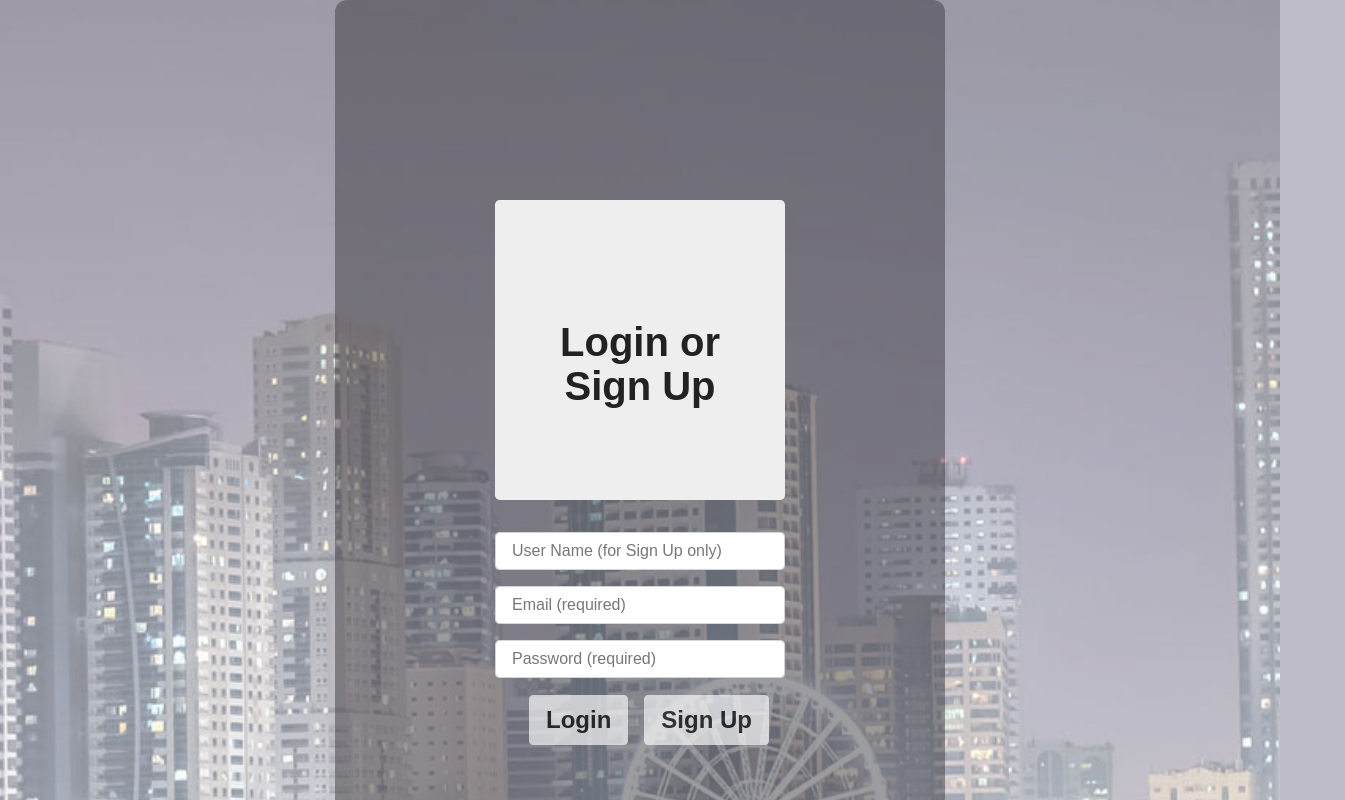
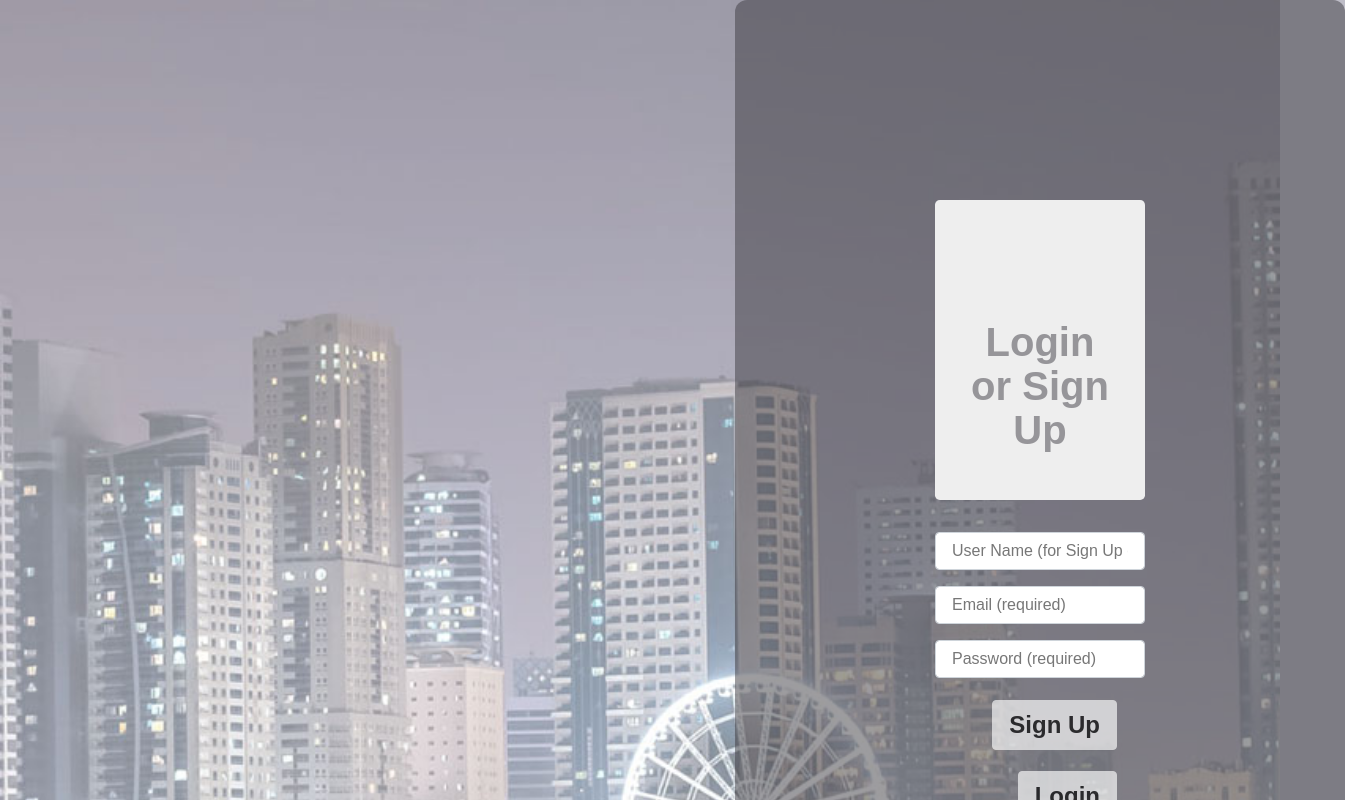
Before and after one commit to MartyFromCary/shop-for-cities, a React (Create React App) app in the folder client/: page / in a window 1280 px wide. Shown: the top 800 px of the page, 1345 px wide, since content can reach past the window. Built offline with nearby package versions, Linux system fonts and the light colour scheme; the HTML template or start-up script is replaced by a standard one; a web font is replaced by a local one.

Commit message:
latest updates including Anna's css for login and search

```diff
--- a/client/src/pages/Login/Styles.css
+++ b/client/src/pages/Login/Styles.css
@@ -7,9 +7,9 @@
 	color: rgba(62, 60, 67, .5);
 } */
 
-.box {
+/* .box { */
 	/* display: flex; */
-	background-color: rgba(62,60, 67, .5);
+	/* background-color: rgba(62,60, 67, .5);
 	padding-top: 200px;
 	padding-right:160px;
 	padding-bottom:200px;
@@ -17,9 +17,43 @@
 
 	border-radius: 12px;
 
+} */
+
+/* .searchbutton:hover {
+	cursor: pointer;
+	transform: scale(1.1);
+} */
+
+/* Anna's updated css */
+
+body {
+	background-image: url("../../Images/homePageBackground.jpg");
+	max-width: 100%;
+    background-color:#bebdc7;
+	background-repeat:no-repeat;
+	background-size:cover;
+	color: rgba(62, 60, 67, .5);
+}
+
+.box {
+	background-color: rgba(62,60, 67, .5);
+	width: 100%;
+	margin-left: 400px;
+	padding-top: 200px;
+	padding-right:200px;
+	padding-bottom:200px;
+	padding-left:200px;
+	border-radius: 12px;
 }
 
 .searchbutton:hover {
 	cursor: pointer;
 	transform: scale(1.1);
 }
+
+.searchbutton {
+	position: relative;
+	top: 5px;
+	left: -12px;
+	margin-left: 10px;
+}
--- a/client/src/pages/Saved/Saved.js
+++ b/client/src/pages/Saved/Saved.js
@@ -499,14 +499,15 @@ class Saved extends Component {
     return (
       <Container fluid>
 
-        <Row>
-          <Col size="md-4">
+        <Row className="justify">
+          <Col size="md-2"></Col>
+          <Col size="md-2">
             <Link to="/search">
-            <button className="search-cities-button">Search Cities</button>
+              <button className="search-cities-button">Search Cities</button>
             </Link>
           </Col>
 
-          <Col size="md-3 sm-3">
+          <Col size="md-7">
             <h3>Selected Parameters</h3>
               <table className="saved-cities">
                 <thead>
@@ -534,6 +535,7 @@ class Saved extends Component {
         </Row>
 
         <Row>
+          <Col size="md-1"></Col>
           <Col size="md-3 sm-6">
             {this.state.city.name
               ? <h3>Saved Notes for {this.state.city.name}</h3>
@@ -558,7 +560,7 @@ class Saved extends Component {
             </div>
           </Col>
 
-          <Col size="md-4 sm-6">
+          <Col size="md-3 sm-6">
             <h3>Saved Cities</h3>
             <div className="scroll">
               <table className="saved-cities">
@@ -568,7 +570,9 @@ class Saved extends Component {
                     .cities
                     .map(city => (
                       <Tr key={city._id} onClick={() => this.onCityClick(city._id)}>
-                        <Td onClick={() => this.onDeleteClick(city)}><i class="fas fa-trash-alt"></i></Td>
+                        <Td style={{
+                            textAlign: "center"
+                          }}onClick={() => this.onDeleteClick(city)}><i class="fas fa-trash-alt"></i></Td>
                         <Td>{city.name}</Td>
                         <Td
                           style={{
@@ -585,7 +589,7 @@ class Saved extends Component {
             </div>
           </Col>
 
-          <Col size="md-3 sm-4">
+          <Col size="md-2 sm-1">
           <div className="catChooser">
             <h3>Category</h3>
 
@@ -608,7 +612,7 @@ class Saved extends Component {
             </div>
           </Col>
 
-          <Col size="md-2 sm-2">
+          <Col size="md-2 sm-1">
             <h3>Radius</h3>
             <div className="scroll">
               <table className="saved-cities">
@@ -623,69 +627,12 @@ class Saved extends Component {
               </table>
             </div>
           </Col>
-          {/* <Col size="md-3 sm-3">
-          <h3>Selected Parameters</h3>
-            <table className="saved-cities">
-              <thead>
-                <tr>
-                  <Th>City</Th>
-                  <Th>Lat</Th>
-                  <Th>Long</Th>
-                  <Th>Category</Th>
-                  <Th>Radius</Th>
-                </tr>
-              </thead>
-              <tbody>
-                <Tr>
-                  <Td>{this.state.city.name}</Td>
-                  <Td>{this.state.city.lat}</Td>
-                  <Td>{this.state.city.long}</Td>
-                  <Td>{this.state.category}</Td>
-                  <Td>{this.state.radius}</Td>
-                </Tr>
-              </tbody>
-            </table>
-            <br />
-            <button onClick={this.searchWithParameters}>Search with Parameters</button>
-</Col> */}
-
         </Row>
 
         <Row>
-          <Col size="md-3 sm-6" />
-
-          {/* <Col size="md-3 sm-6">
-            <h3>Selected Parameters</h3>
-            <table className="saved-cities">
-              <thead>
-                <tr>
-                  <Th>City</Th>
-                  <Th>Lat</Th>
-                  <Th>Long</Th>
-                  <Th>Category</Th>
-                  <Th>Radius</Th>
-                </tr>
-              </thead>
-              <tbody>
-                <Tr>
-                  <Td>{this.state.city.name}</Td>
-                  <Td>{this.state.city.lat}</Td>
-                  <Td>{this.state.city.long}</Td>
-                  <Td>{this.state.category}</Td>
-                  <Td>{this.state.radius}</Td>
-                </Tr>
-              </tbody>
-            </table>
-            <br />
-            <button onClick={this.searchWithParameters}>Search with Parameters</button>
-          </Col> */}
-
-        </Row>
-        <Row>
-
-          <Col size="md-3 sm-6">
-
-            {/* <h3>Note</h3>
+          <Col size="md-1"></Col>
+          <Col size="md-3">
+            <h3>Note</h3>
             <form>
               <label style={{
                 color: "black"
@@ -713,23 +660,22 @@ class Saved extends Component {
                 onChange={this.handleInputChange}
                 name="body" />
             </form>
-            <button onClick={this.submitNote}>Add/Edit Note</button> */}
-
+            <button onClick={this.submitNote}>Add/Edit Note</button>
           </Col>
 
-          <Col size="md-2 sm-1"></Col>
+          {/* <Col size="md-2 sm-1"></Col> */}
 
-          <Col size="md-3 sm-6">
-            <h3 className="category-title">{this.state.catList.length}&nbsp;&nbsp; Results</h3>
+          <Col size="md-7">
+            <h3 className="category-title">{this.state.catList.length}&nbsp;&nbsp;Results</h3>
             <div className="scroll-div">
               {this.state.catList.length
                 ? (this.renderCatList())
                 : (
-                  <h3>No Results</h3>
+                  <h3></h3>
                 )}
             </div>
           </Col>
-
+          <Col size="md-1"></Col>
         </Row>
       </Container>
     );
--- a/client/src/pages/Saved/Styles.css
+++ b/client/src/pages/Saved/Styles.css
@@ -65,6 +65,7 @@ button:hover {
 	padding-left: 30px;
 	background-color: rgba(255,255,255,.5);
 	margin-left: 20px;
+	margin-top: 50px;
 }
 
 button {
@@ -92,13 +93,12 @@ button {
 }
 
 .scroll-div {
-	position: relative;
 	top:-10px;
 	right: 210px;
 	overflow: auto;
 	height: 400px;
 	margin-top:16px;
-	width: 750px;
+	width: 100%;
 }
 
 .selected-city {
--- a/client/src/pages/Search/Styles.css
+++ b/client/src/pages/Search/Styles.css
@@ -1,4 +1,4 @@
-body {
+/* body {
 	background-image: url("../../Images/homePageBackground.jpg");
 	position:relative;
 	max-width: 100%;
@@ -7,7 +7,7 @@ body {
 	background-repeat:no-repeat;
 	background-position: right;
 	background-size:cover;
-}
+} */
 
 /* .box {
 	background-color:  rgba(62,60, 67, .5);
@@ -20,7 +20,7 @@ body {
 	padding-left:150px;
 
 } */
-
+/*
 .results {
 	background-color:  rgba(62,60, 67, .5);
 	color: white;
@@ -38,7 +38,94 @@ body {
 	margin-right:2px;
 	margin-left:2px;
 
+} */
+
+/* tbody tr:hover {
+	color:grey;
 }
+
+h3{
+
+	text-align: center;
+} */
+
+/* .searchbutton {
+	color: black;
+	background-color: rgba(255,255,255, .5);
+	position:relative;
+	padding-bottom:30px;
+	padding-top: 30px;
+	padding-right: 30px;
+	padding-left: 30px;
+	font-size: 20px;
+	border-radius: 12px;
+	right:120px;
+
+} */
+/*
+.savedbutton{
+
+	color: black;
+	background-color: rgba(255,255,255, .5);
+	position:relative;
+	padding-bottom: 30px;
+	padding-top: 30px;
+	padding-right: 30px;
+	padding-left: 30px;
+	font-size: 20px;
+	border-radius: 12px;
+	top: 625px;
+	right: 350px;
+
+
+
+}	 */
+
+/* Anna's updated code here */
+
+body {
+	background-image: url("../../Images/homePageBackground.jpg");
+	position:relative;
+	max-width: 100%;
+    height: auto;
+    background-color:#bebdc7;
+	background-repeat:no-repeat;
+	background-position: right;
+	background-size:cover;
+}
+
+.box {
+	background-color:  rgba(62,60, 67, .5);
+	position:relative;
+	width:660px;
+	right:60px;
+	margin-top: 40px;
+	padding-top:48px;
+	padding-right:170px;
+	padding-bottom:200px;
+	padding-left:150px;
+
+}
+
+.results {
+	background-color:  rgba(62,60, 67, .5);
+	color: white;
+	width:660px;
+	position:relative;
+	top:-30px;
+	right:-340px;
+	margin-top: 40px;
+	padding-top:48px;
+	padding-right:50px;
+	padding-bottom:200px;
+	padding-left:8px;
+	border-radius: 12px;
+	margin-right: 300px;
+
+
+}
+
+
 
 tbody tr:hover {
 	color:grey;
@@ -59,7 +146,7 @@ h3{
 	padding-left: 30px;
 	font-size: 20px;
 	border-radius: 12px;
-	right:120px;
+	left:14px;
 
 }
 
@@ -76,7 +163,4 @@ h3{
 	border-radius: 12px;
 	top: 625px;
 	right: 350px;
-
-
-
 }
```
